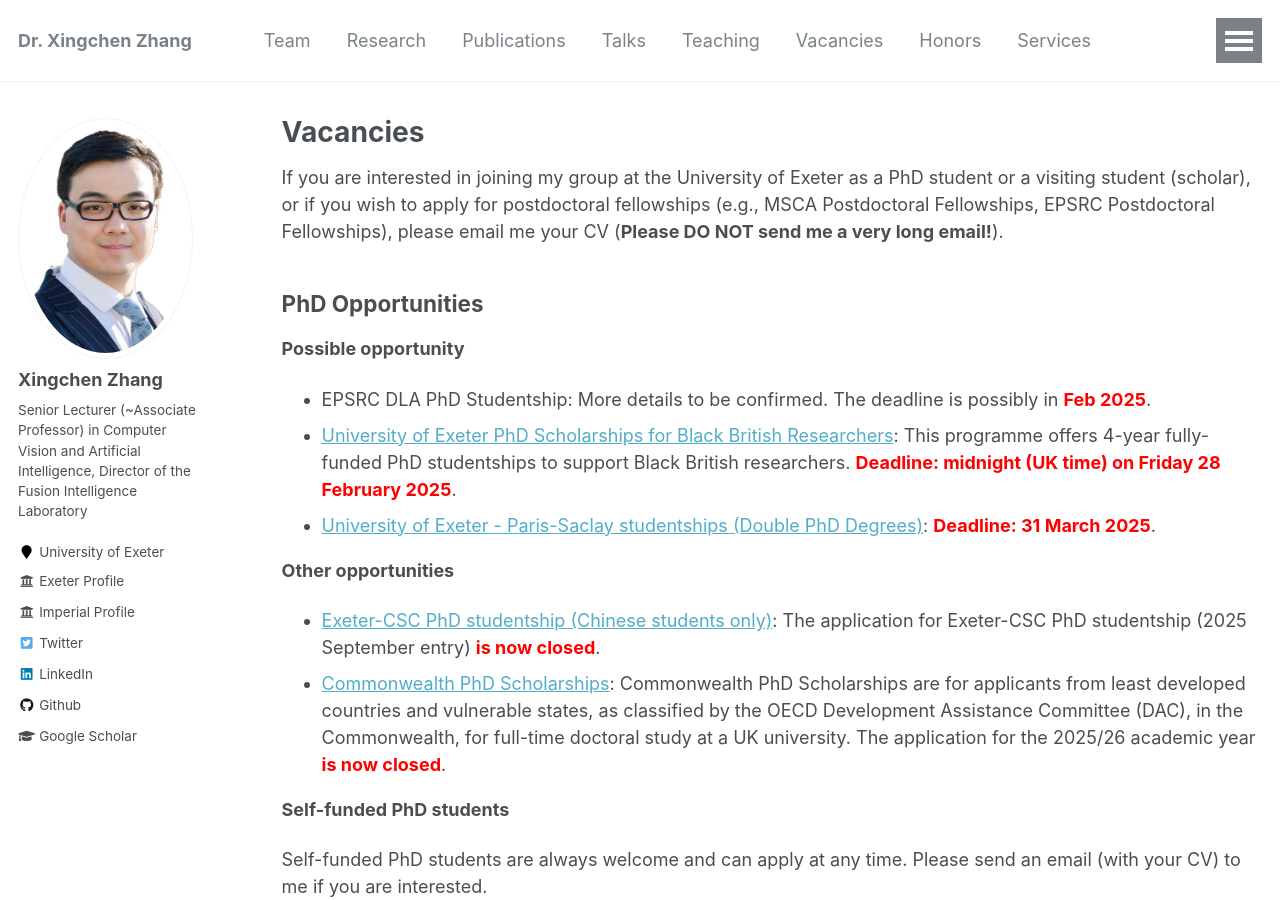
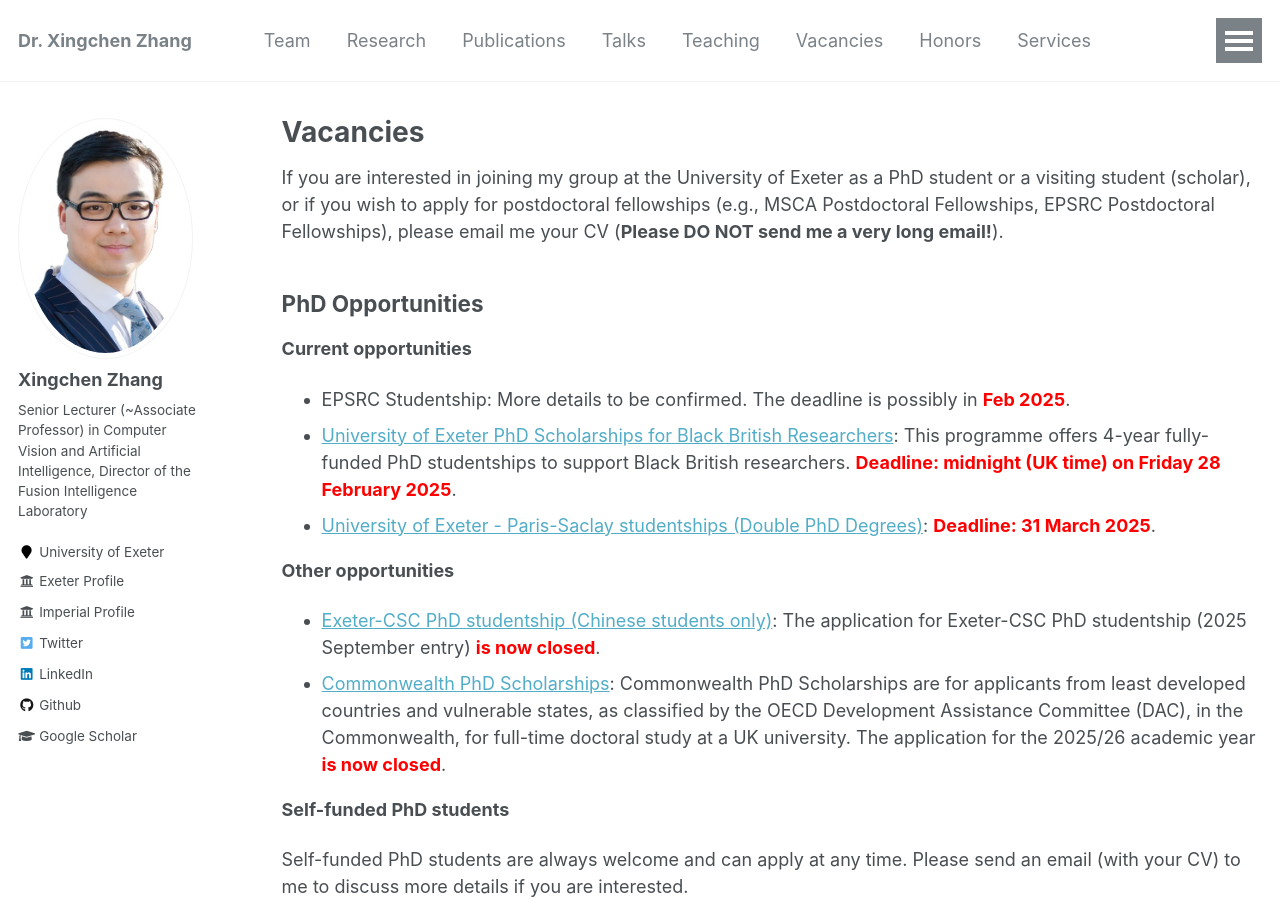
Before and after one commit to xingchenzhang/xingchenzhang.github.io, a Jekyll site: the page built from _pages/vacancies.md, in a window 1280 px wide and 900 px high. Built offline with Jekyll 4.4.1, drawn with Linux system fonts in a browser that asks for light colours.

Commit message:
update vacancies

```diff
--- a/_pages/vacancies.md
+++ b/_pages/vacancies.md
@@ -11,9 +11,9 @@ If you are interested in joining my group at the University of Exeter as a PhD s
 PhD Opportunities
 -------------
 
-**Possible opportunity**
+**Current opportunities**
 
-- EPSRC DLA PhD Studentship: More details to be confirmed. The deadline is possibly in <span style="color: red;">**Feb 2025**</span>.
+- EPSRC Studentship: More details to be confirmed. The deadline is possibly in <span style="color: red;">**Feb 2025**</span>.
 - [University of Exeter PhD Scholarships for Black British Researchers](https://www.exeter.ac.uk/study/pg-research/funding/phdfunding/black-british/): This programme offers 4-year fully-funded PhD studentships to support Black British researchers. <span style="color: red;">**Deadline: midnight (UK time) on Friday 28 February 2025**</span>.
 - [University of Exeter - Paris-Saclay studentships (Double PhD Degrees)](https://www.exeter.ac.uk/study/pg-research/funding/phdfunding/paris-saclay/): <span style="color: red;">**Deadline: 31 March 2025**</span>.
 
@@ -24,7 +24,7 @@ PhD Opportunities
 
 **Self-funded PhD students**
 
-Self-funded PhD students are always welcome and can apply at any time. Please send an email (with your CV) to me if you are interested.
+Self-funded PhD students are always welcome and can apply at any time. Please send an email (with your CV) to me to discuss more details if you are interested.
 
 **Entry requirements**
 
```
